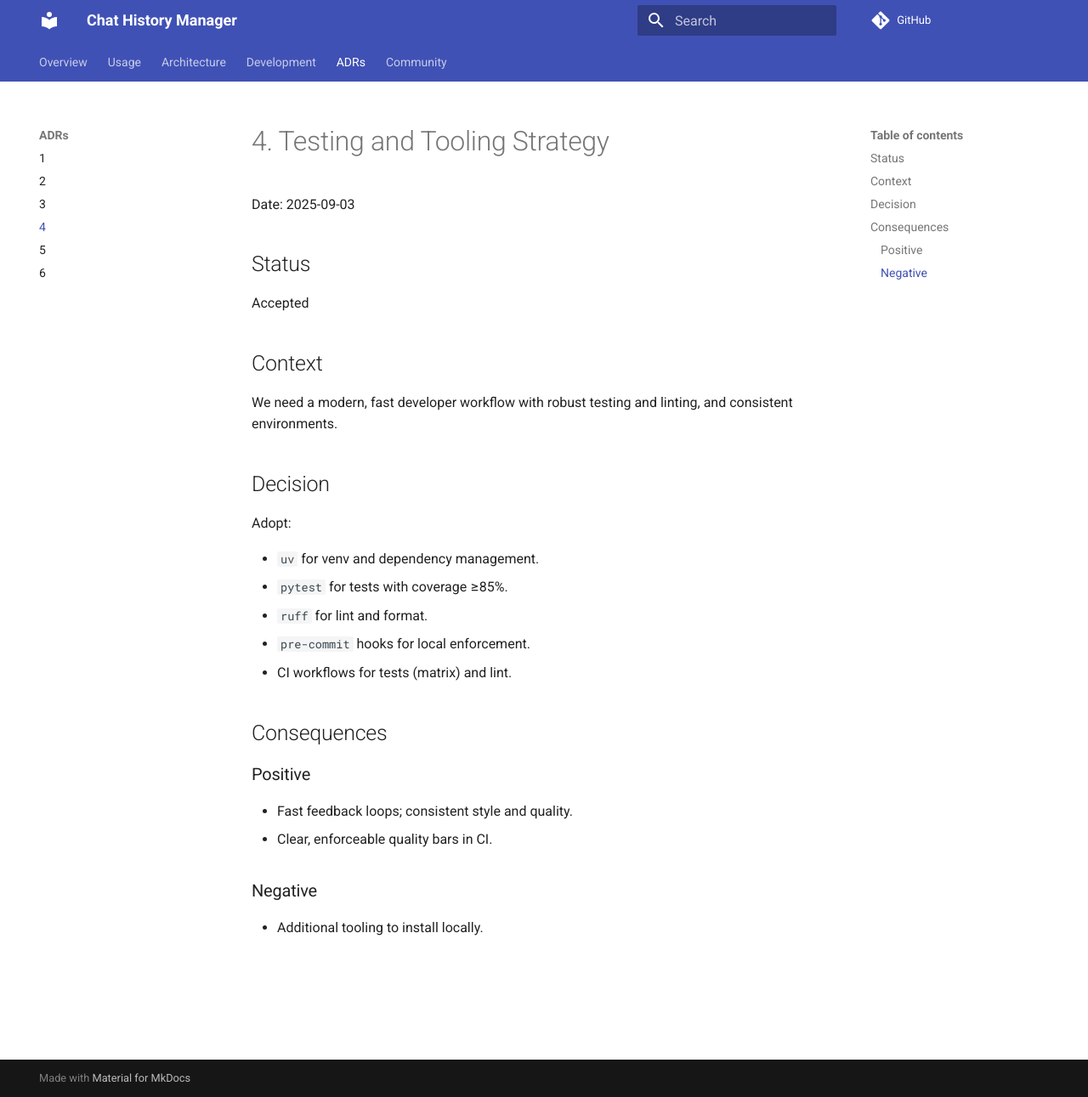
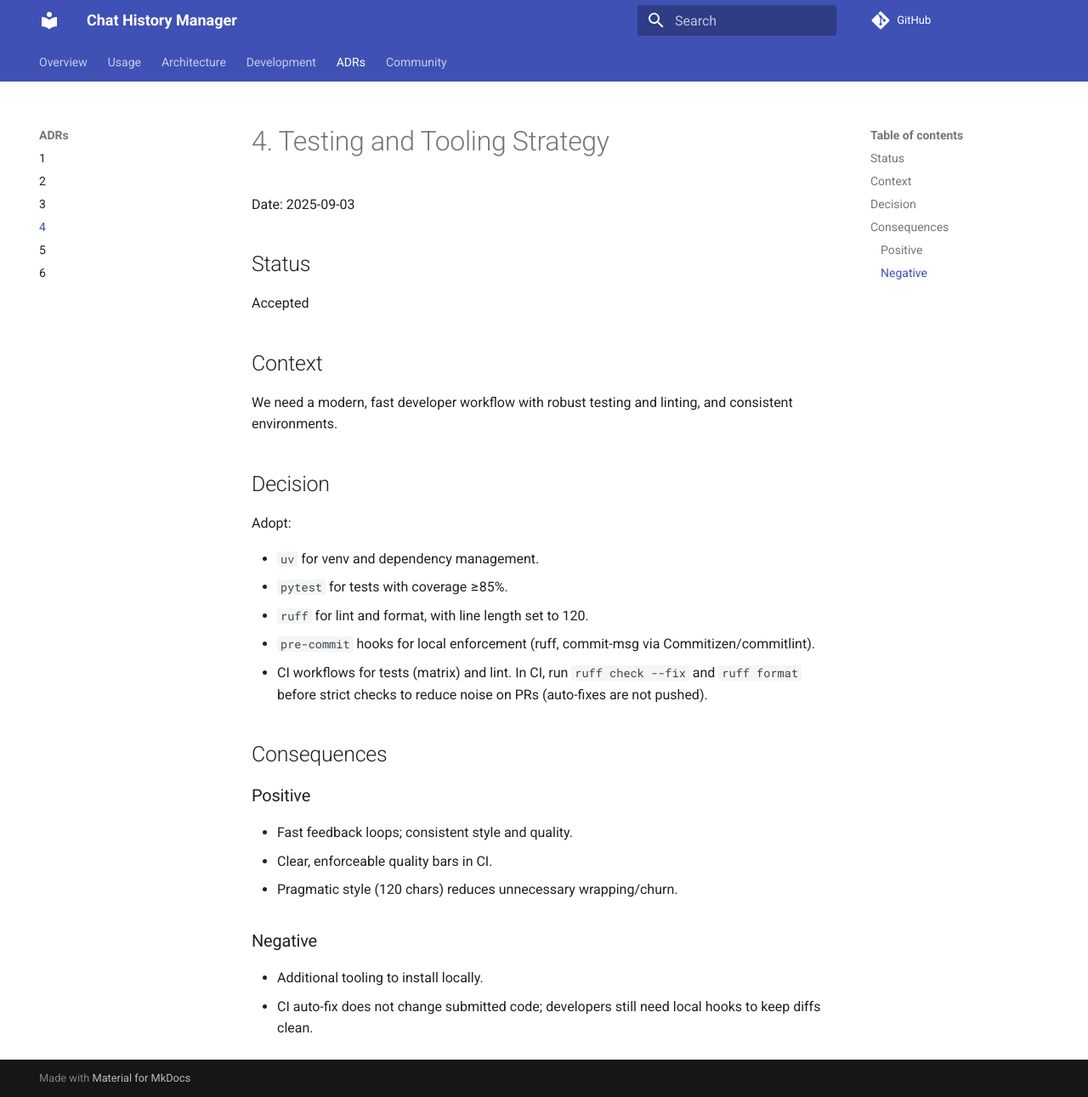
Before and after one commit to paulkiley/ai-chat-context-keeper, an MkDocs documentation site: the page built from docs/adr/0004-testing-and-tooling-strategy.md, in a window 1280 px wide and 1291 px high. Shown: the whole window at 85% size. Built offline with MkDocs 1.6.1 and Material for MkDocs 9.7.7, drawn with Linux system fonts in a browser that asks for light colours; comment, search, counter and statistics services are not loaded.

Commit message:
docs(adr): update ADRs for safety flags + write lock; set ruff line-length=120; commit header length=120

```diff
--- a/docs/adr/0004-testing-and-tooling-strategy.md
+++ b/docs/adr/0004-testing-and-tooling-strategy.md
@@ -16,9 +16,9 @@ Adopt:
 
 - `uv` for venv and dependency management.
 - `pytest` for tests with coverage ≥85%.
-- `ruff` for lint and format.
-- `pre-commit` hooks for local enforcement.
-- CI workflows for tests (matrix) and lint.
+- `ruff` for lint and format, with line length set to 120.
+- `pre-commit` hooks for local enforcement (ruff, commit-msg via Commitizen/commitlint).
+- CI workflows for tests (matrix) and lint. In CI, run `ruff check --fix` and `ruff format` before strict checks to reduce noise on PRs (auto-fixes are not pushed).
 
 ## Consequences
 
@@ -26,7 +26,9 @@ Adopt:
 
 - Fast feedback loops; consistent style and quality.
 - Clear, enforceable quality bars in CI.
+- Pragmatic style (120 chars) reduces unnecessary wrapping/churn.
 
 ### Negative
 
 - Additional tooling to install locally.
+- CI auto-fix does not change submitted code; developers still need local hooks to keep diffs clean.
```
Also changed, not shown: docs/adr/0003-cli-surface-and-vscode-tasks.md (+3 -1 lines), docs/adr/0005-commit-policy-and-ci-guardrails.md (+3 -1 lines), docs/adr/0007-write-lock-and-safety-flags.md (added, +30 -0 lines).
